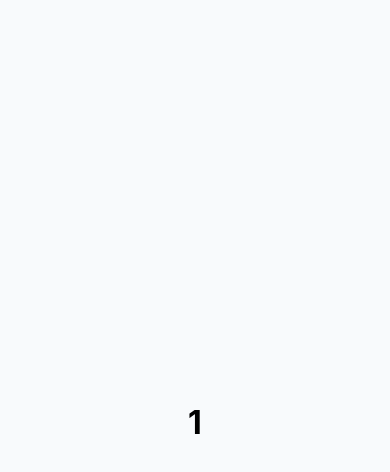
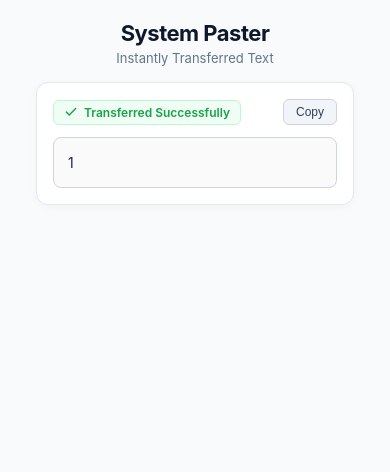
Before and after one commit to Kedar-Dev25/System-Paster, a React (Vite) app in the folder frontend-/: page /1 in a window 390 px wide. Shown: the top 472 px of the page. Built offline with nearby package versions, Linux system fonts and the light colour scheme.

Commit message:
feat(ui): refine mobile-first layout and add success badge for text sharing

```diff
--- a/frontend-/src/App.css
+++ b/frontend-/src/App.css
@@ -1,63 +1,99 @@
+/* Mobile-first base styles */
 body {
   margin: 0;
   padding: 0;
-  font-family: -apple-system, BlinkMacSystemFont, 'Segoe UI', Roboto, sans-serif;
+  font-family: -apple-system, BlinkMacSystemFont, "Segoe UI", Roboto, sans-serif;
   background-color: #f8fafc;
+  color: #1e293b;
+  box-sizing: border-box;
+  overflow-x: hidden;
+}
+
+/* Page wrapper */
+.page-wrapper {
   display: flex;
-  justify-content: center;
+  flex-direction: column;
   align-items: center;
   min-height: 100vh;
-  width: 100vw;
+  width: 100%;
+  padding: 20px 16px;
   box-sizing: border-box;
 }
 
-/* Main Container: Horizontally wide */
+/* Header */
+.app-header {
+  text-align: center;
+  margin-bottom: 16px;
+  width: 100%;
+  max-width: 600px;
+}
+
+.app-header h1 {
+  font-size: 22px;
+  font-weight: 700;
+  margin: 0 0 4px 0;
+  color: #0f172a;
+  letter-spacing: -0.5px;
+}
+
+.app-header p {
+  font-size: 13px;
+  color: #64748b;
+  margin: 0;
+}
+
+/* Main Container */
 .container {
   background: #ffffff;
-  padding: 30px;
+  padding: 16px;
   border-radius: 12px;
-  box-shadow: 0 4px 20px rgba(0, 0, 0, 0.05);
+  box-shadow: 0 2px 10px rgba(0, 0, 0, 0.03);
   display: flex;
   flex-direction: column;
   width: 100%;
-  max-width: 750px;
+  max-width: 600px;
   box-sizing: border-box;
   border: 1px solid #e2e8f0;
 }
 
-/* Textarea: Real wide paste-tool feel */
+/* Textarea */
 .text-area {
   width: 100%;
-  height: 180px;
-  padding: 14px;
+  height: 140px;
+  padding: 12px;
   border: 1px solid #cbd5e1;
   border-radius: 8px;
-  font-size: 15px;
+  font-size: 14px;
   resize: none;
   outline: none;
   box-sizing: border-box;
   font-family: inherit;
-  transition: border-color 0.2s, box-shadow 0.2s;
+  background-color: #fafafa;
+  transition: all 0.2s ease;
 }
 
 .text-area:focus {
   border-color: #2563eb;
+  background-color: #ffffff;
   box-shadow: 0 0 0 3px rgba(37, 99, 235, 0.1);
 }
 
-/* Send Button: Bottom-left aligned */
+/* Send Button */
 .send-btn {
   background-color: #2563eb;
   color: white;
   border: none;
-  padding: 10px 24px;
+  padding: 8px 14px;
   font-size: 14px;
-  fontWeight: 600;
   font-weight: 600;
   border-radius: 6px;
   cursor: pointer;
-  margin-top: 14px;
+  margin-top: 12px;
   align-self: flex-start;
+  display: inline-flex;
+  align-items: center;
+  gap: 8px;
+  line-height: 1;
   transition: background-color 0.2s;
 }
 
@@ -65,16 +101,60 @@ body {
   background-color: #1d4ed8;
 }
 
-/* QR Container: Cleanly positioned below without shifting layout */
-.qr-container {
-  margin-top: 24px;
-  padding-top: 20px;
-  border-top: 1px solid #e2e8f0;
+/* Button ke andar wala icon (Independent sizing without stretching button) */
+.btn-icon {
+  width: 17px;
+  height: 17px;
+  flex-shrink: 0;
+  display: inline-block;
+  vertical-align: middle;
+}
+
+/* Modal Backdrop with Blur Effect */
+.modal-backdrop {
+  position: fixed;
+  top: 0;
+  left: 0;
+  width: 100vw;
+  height: 100vh;
+  background: rgba(15, 23, 42, 0.4);
+  backdrop-filter: blur(6px);
+  -webkit-backdrop-filter: blur(6px);
+  display: flex;
+  justify-content: center;
+  align-items: center;
+  z-index: 1000;
+  padding: 16px;
+  box-sizing: border-box;
+}
+
+/* Centered QR Modal Box */
+.qr-modal {
+  background: #ffffff;
+  padding: 24px;
+  border-radius: 14px;
+  box-shadow: 0 10px 25px rgba(0, 0, 0, 0.1);
   display: flex;
   flex-direction: column;
   align-items: center;
-  justify-content: center;
   width: 100%;
+  max-width: 320px;
+  box-sizing: border-box;
+  animation: scaleUp 0.2s ease-in-out;
+}
+
+.qr-modal h3 {
+  font-size: 16px;
+  font-weight: 600;
+  margin: 0 0 16px 0;
+  color: #0f172a;
+}
+
+.qr-box {
+  padding: 12px;
+  background: #ffffff;
+  border: 1px solid #e2e8f0;
+  border-radius: 10px;
 }
 
 .qr-code {
@@ -82,3 +162,153 @@ body {
   max-width: 100%;
   height: auto;
 }
+
+.qr-hint {
+  font-size: 12px;
+  color: #64748b;
+  margin: 14px 0 16px 0;
+}
+
+/* Close / Reset Button */
+.close-btn {
+  background-color: #f1f5f9;
+  color: #334155;
+  border: 1px solid #cbd5e1;
+  padding: 8px 16px;
+  font-size: 13px;
+  font-weight: 500;
+  border-radius: 6px;
+  cursor: pointer;
+  width: 100%;
+  transition: background-color 0.2s;
+}
+
+.close-btn:hover {
+  background-color: #e2e8f0;
+}
+
+/* Smooth popup animation */
+@keyframes scaleUp {
+  from {
+    transform: scale(0.95);
+    opacity: 0;
+  }
+  to {
+    transform: scale(1);
+    opacity: 1;
+  }
+}
+
+/* Desktop Scaling */
+@media (min-width: 640px) {
+  .page-wrapper {
+    padding-top: 30px;
+  }
+
+  .app-header h1 {
+    font-size: 26px;
+  }
+
+  .container {
+    padding: 24px;
+  }
+
+  .text-area {
+    height: 160px;
+  }
+}
+
+
+
+
+
+
+
+
+
+
+
+
+
+
+
+
+
+
+
+
+
+
+
+/* ShowText Specific Layout Styles */
+.text-display-container {
+  position: relative;
+  width: calc(100% - 40px) !important;
+  max-width: 520px !important;
+  margin: 0 auto;
+}
+
+.text-header-bar {
+  display: flex;
+  justify-content: space-between;
+  align-items: center;
+  margin-bottom: 12px;
+}
+
+/* Green Success Status Badge */
+.success-badge {
+  display: inline-flex;
+  align-items: center;
+  gap: 6px;
+  background-color: #f0fdf4;
+  color: #16a34a;
+  border: 1px solid #bbf7d0;
+  padding: 4px 10px;
+  font-size: 12px;
+  font-weight: 600;
+  border-radius: 6px;
+}
+
+.success-icon {
+  width: 14px;
+  height: 14px;
+  flex-shrink: 0;
+}
+
+/* Copy Button */
+.copy-btn {
+  background-color: #f1f5f9;
+  color: #334155;
+  border: 1px solid #cbd5e1;
+  padding: 5px 12px;
+  font-size: 12px;
+  font-weight: 500;
+  border-radius: 6px;
+  cursor: pointer;
+  transition: background-color 0.2s;
+}
+
+.copy-btn:hover {
+  background-color: #e2e8f0;
+}
+
+/* Content Box */
+.content-box {
+  background-color: #fafafa;
+  border: 1px solid #cbd5e1;
+  border-radius: 8px;
+  padding: 14px;
+  max-height: 350px;
+  overflow-y: auto;
+  box-sizing: border-box;
+}
+
+.actual-text {
+  margin: 0;
+  font-size: 14px;
+  color: #1e293b;
+  font-family: inherit;
+  white-space: pre-wrap;
+  word-break: break-word;
+  line-height: 1.5;
+}
--- a/frontend-/src/page/Home.jsx
+++ b/frontend-/src/page/Home.jsx
@@ -4,7 +4,6 @@ import QRCode from "react-qr-code";
 import "../App.css";
 
 function Home() {
-
     const [text, setText] = useState("");
     const [showQR, setShowQR] = useState(false);
     const [qrUrl, setQrUrl] = useState("");
@@ -14,26 +13,20 @@ function Home() {
     }, [qrUrl]);
 
     const handleOnClick = () => {
-
         if (!text.trim()) {
             alert("Please enter some text.");
             return;
         }
 
-        // Small text -> No backend required
         if (text.length <= 500) {
-
-            setQrUrl(`system-paster.vercel.app/${encodeURIComponent(text)}`);
+            setQrUrl(`http://localhost:5173/${encodeURIComponent(text)}`);
             setShowQR(true);
             return;
         }
 
-        // Large text -> Save on backend
         axios.post("https://system-paster.onrender.com/session")
             .then((response) => {
-
                 const sid = response.data;
-
                 const data = {
                     sid: sid,
                     message: text
@@ -41,32 +34,31 @@ function Home() {
 
                 return axios.post("https://system-paster.onrender.com/save", data)
                     .then(() => {
-
                         setQrUrl(`system-paster.vercel.app/connect/${sid}`);
                         setShowQR(true);
-
                     });
-
             })
             .catch((error) => {
                 console.log(error);
             });
+    };
 
+    const handleReset = () => {
+        setShowQR(false);
+        setText("");
     };
 
     return (
-            <>
+        <div className="page-wrapper">
+            <header className="app-header">
                 <h1>System Paster</h1>
+                <p>Transfer text instantly via QR code. No login.</p>
+            </header>
 
-<p>
-Transfer copied text instantly between your laptop and mobile using a QR code.
-No login. No WhatsApp. No app installation.
-Paste your text below and scan the generated QR code from another device.
-</p>
-    <div className="container">
-
+            <main className="container">
                 <textarea
                     className="text-area"
+                    placeholder="Type or paste text here..."
                     value={text}
                     disabled={showQR}
                     onChange={(e) => setText(e.target.value)}
@@ -76,21 +68,44 @@ Paste your text below and scan the generated QR code from another device.
     className="send-btn"
     onClick={handleOnClick}
 >
-            Send
+    <span>Send</span>
+    <svg
+        className="btn-icon"
+        viewBox="0 0 24 24"
+        fill="none"
+        xmlns="http://www.w3.org/2000/svg"
+        style={{ width: "20px", height: "20px", flexShrink: 0 }}
+    >
+        <path
+            d="M11.5003 12H5.41872M5.24634 12.7972L4.24158 15.7986C3.69128 17.4424 3.41613 18.2643 3.61359 18.7704C3.78506 19.21 4.15335 19.5432 4.6078 19.6701C5.13111 19.8161 5.92151 19.4604 7.50231 18.7491L17.6367 14.1886C19.1797 13.4942 19.9512 13.1471 20.1896 12.6648C20.3968 12.2458 20.3968 11.7541 20.1896 11.3351C19.9512 10.8529 19.1797 10.5057 17.6367 9.81135L7.48483 5.24303C5.90879 4.53382 5.12078 4.17921 4.59799 4.32468C4.14397 4.45101 3.77572 4.78336 3.60365 5.22209C3.40551 5.72728 3.67772 6.54741 4.22215 8.18767L5.24829 11.2793C5.34179 11.561 5.38855 11.7019 5.407 11.8459C5.42338 11.9738 5.42321 12.1032 5.40651 12.231C5.38768 12.375 5.34057 12.5157 5.24634 12.7972Z"
+            stroke="currentColor"
+            strokeWidth="2"
+            strokeLinecap="round"
+            strokeLinejoin="round"
+        />
+    </svg>
 </button>
+            </main>
 
             {showQR && (
-            <div className="qr-container">
+                <div className="modal-backdrop">
+                    <div className="qr-modal">
+                        <h3>Scan to Access</h3>
+                        <div className="qr-box">
                             <QRCode
                                 className="qr-code"
                                 value={qrUrl}
-                    size={220}
+                                size={180}
                             />
                         </div>
+                        <p className="qr-hint">Scan with your mobile camera</p>
+                        <button className="close-btn" onClick={handleReset}>
+                            Paste New Text
+                        </button>
+                    </div>
+                </div>
             )}
-
         </div>
-        </>
     );
 }
 
--- a/frontend-/src/page/ShowText.jsx
+++ b/frontend-/src/page/ShowText.jsx
@@ -1,11 +1,45 @@
+import { useState } from "react";
 import { useParams } from "react-router-dom";
+import "../App.css";
 
 function ShowText() {
+    const { text } = useParams();
+    const decodedText = decodeURIComponent(text || "");
+    const [copied, setCopied] = useState(false);
 
-    const { text } = useParams();
+    const handleCopy = () => {
+        navigator.clipboard.writeText(decodedText);
+        setCopied(true);
+        setTimeout(() => setCopied(false), 2000);
+    };
 
     return (
-        <h1>{decodeURIComponent(text)}</h1>
+        <div className="page-wrapper">
+            <header className="app-header">
+                <h1>System Paster</h1>
+                <p>Instantly Transferred Text</p>
+            </header>
+
+            <main className="container text-display-container">
+                <div className="text-header-bar">
+                    {/* Green Success Badge with Check Icon */}
+                    <div className="success-badge">
+                        <svg className="success-icon" viewBox="0 0 24 24" fill="none" xmlns="http://www.w3.org/2000/svg">
+                            <path d="M20 6L9 17L4 12" stroke="currentColor" strokeWidth="2.5" strokeLinecap="round" strokeLinejoin="round"/>
+                        </svg>
+                        <span>Transferred Successfully</span>
+                    </div>
+
+                    <button className="copy-btn" onClick={handleCopy}>
+                        {copied ? "Copied!" : "Copy"}
+                    </button>
+                </div>
+
+                <div className="content-box">
+                    <p className="actual-text">{decodedText}</p>
+                </div>
+            </main>
+        </div>
     );
 }
 
```
Also changed, not shown: frontend-/public/send.png (added). Lines whose indentation alone changed are shown as unchanged.
